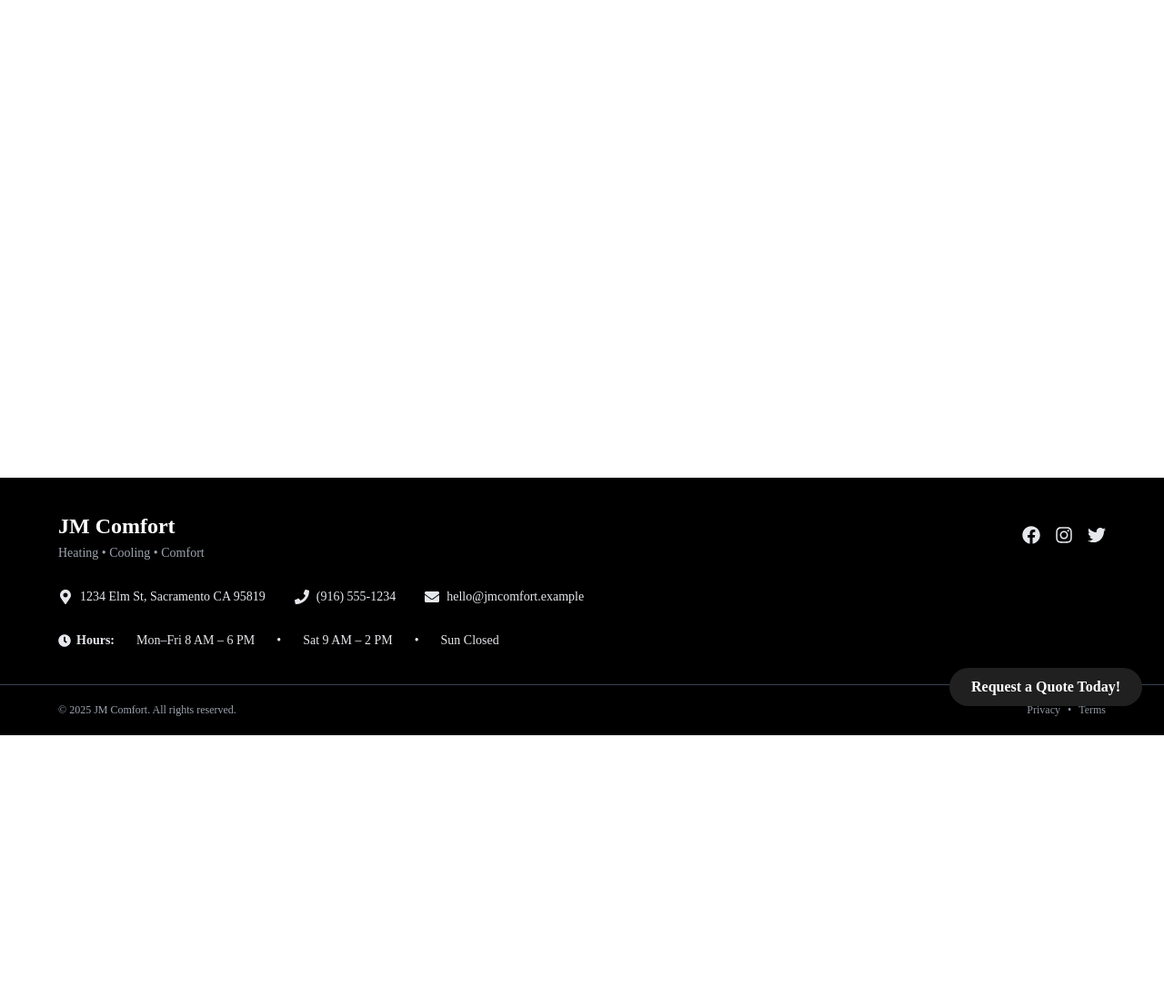
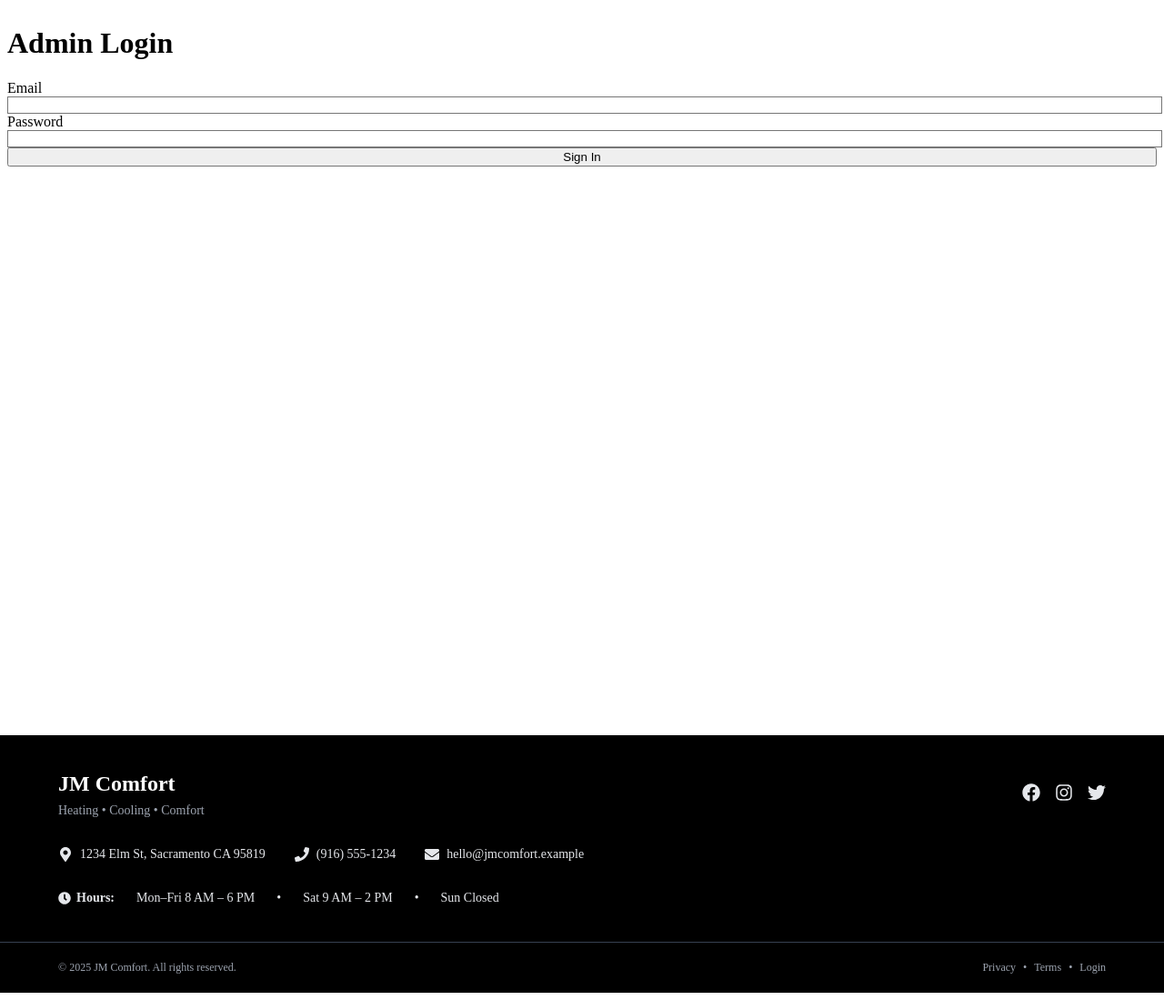
Before and after one commit to IbrahimAlj/JM-Comfort, a React (Vite) app in the folder client/: page /admin/login in a window 1280 px wide. Shown: the whole page at 91% size. Before the commit the page ends 816 px from the top, so only its background shows below. Built offline with nearby package versions, Linux system fonts and the light colour scheme.

Commit message:
# 49 Added a admin login page that only accepts valid credentials. You're able to logout and the cookies work so you can't just backarrow then frontarrow back into the login. NO CTA appears at bottom when logging in, though HTTP cookies might change the login, but this will be done in the backend

```diff
--- a/client/src/App.jsx
+++ b/client/src/App.jsx
@@ -9,6 +9,8 @@ import RequestQuote from "./pages/RequestQuote";
 import { Helmet } from 'react-helmet-async';
 import homeMeta from "./seo/homeMeta";
 import CTAFloatingButton from "./components/CallToActionBanner";
+import AdminRoutes from "./admin/AdminRoutes";
+
 
 function App() {
   return (
@@ -23,6 +25,8 @@ function App() {
             <Route path="/reviews" element={<Reviews />} />
             <Route path="/contact" element={<Contact />} />
             <Route path="/request-quote" element={<RequestQuote />} />
+            <Route path="/*" element={<AdminRoutes />} />
+
           </Routes>
         </div>
 
--- /dev/null
+++ b/client/src/admin/AdminRoutes.jsx
@@ -0,0 +1,51 @@
+// src/admin/AdminRoutes.jsx
+import { Routes, Route, Navigate, Link } from "react-router-dom";
+import Protected from "./Protected";
+import AdminLogin from "./pages/AdminLogin";
+import { getUser, logout } from "./Auth";
+
+function AdminDashboard() {
+  const user = getUser();
+  return (
+    <div className="p-6">
+      <h1 className="text-2xl font-semibold">Admin Dashboard</h1>
+      <p className="mt-2 text-gray-600">Signed in as {user?.email}</p>
+      <div className="mt-4 flex gap-3">
+        <Link className="underline" to="/admin/upload">Change Pictures</Link>
+        <button
+          className="border rounded px-3 py-1"
+          onClick={() => { logout(); window.location.href = "/admin/login"; }}
+        >
+          Logout
+        </button>
+      </div>
+    </div>
+  );
+}
+
+function AdminUpload() {
+  return (
+    <div className="p-6">
+      <h1 className="text-2xl font-semibold">Upload / Change Pictures</h1>
+      <p className="text-gray-600 mt-2">Wire this to your uploader when ready.</p>
+    </div>
+  );
+}
+
+export default function AdminRoutes() {
+  return (
+    <Routes>
+      {/* Public admin route */}
+      <Route path="/admin/login" element={<AdminLogin />} />
+
+      {/* Protected admin section */}
+      <Route element={<Protected />}>
+        <Route path="/admin" element={<AdminDashboard />} />
+        <Route path="/admin/upload" element={<AdminUpload />} />
+      </Route>
+
+      {/* Optional fallback */}
+      <Route path="*" element={<Navigate to="/admin/login" replace />} />
+    </Routes>
+  );
+}
--- /dev/null
+++ b/client/src/admin/Auth.js
@@ -0,0 +1,34 @@
+const TOKEN_KEY = "auth_token";
+const USER_KEY = "auth_user";
+// Constants for keys
+
+export async function login({ email, password }) {
+// Fake check for demo (replace with a real API like axios library later)
+  await new Promise(r => setTimeout(r, 250)); // delay to simulate network test, can REMOVE when backend is setup
+
+  if (email === "admin@example.com" && password === "password123") {
+    const fakeJwt = btoa(JSON.stringify({ sub: "admin", exp: Date.now() + 60*60*1000 }));
+    localStorage.setItem(TOKEN_KEY, fakeJwt);
+    localStorage.setItem(USER_KEY, JSON.stringify({ email }));
+    return { token: fakeJwt, user: { email } };
+  }
+
+  const err = new Error("Invalid email or password");
+  err.status = 401;
+  throw err;
+
+}
+
+export function getToken() {
+  return localStorage.getItem(TOKEN_KEY);
+}
+
+export function getUser() {
+  const raw = localStorage.getItem(USER_KEY);
+  return raw ? JSON.parse(raw) : null;
+}
+
+export function logout() {
+  localStorage.removeItem(TOKEN_KEY);
+  localStorage.removeItem(USER_KEY);
+}
--- /dev/null
+++ b/client/src/admin/Protected.jsx
@@ -0,0 +1,8 @@
+import { Navigate, Outlet, useLocation } from "react-router-dom";
+import { getToken } from "./Auth";
+
+export default function ProtectedRoute() {
+  const location = useLocation();
+  const authed = !!getToken();
+  return authed ? <Outlet /> : <Navigate to="/admin/login" replace state={{ from: location }} />;
+}
--- /dev/null
+++ b/client/src/admin/pages/AdminLogin.jsx
@@ -0,0 +1,48 @@
+import { useState } from "react";
+import { useLocation, useNavigate } from "react-router-dom";
+import { login } from "../Auth";
+
+export default function AdminLogin() {
+  const [email, setEmail] = useState("");
+  const [password, setPassword] = useState("");
+  const [error, setError] = useState("");
+  const [busy, setBusy] = useState(false);
+  const navigate = useNavigate();
+  const from = useLocation().state?.from?.pathname || "/admin";
+
+  async function onSubmit(e) {
+    e.preventDefault();
+    setError("");
+    setBusy(true);
+    try {
+      await login({ email, password });
+      navigate(from, { replace: true });
+    } catch (err) {
+      setError(err.message || "Login failed");
+    } finally {
+      setBusy(false);
+    }
+  }
+
+  return (
+    <div className="min-h-screen flex justify-center bg-gray-50 p-12">
+
+
+      <form onSubmit={onSubmit} className="w-full max-w-sm bg-white p-6 rounded-xl shadow">
+        <h1 className="text-xl font-semibold mb-4">Admin Login</h1>
+        {error && <p className="mb-3 text-sm text-red-600">{error}</p>}
+        <label className="block text-sm mb-1">Email</label>
+        <input className="w-full mb-3 border rounded px-3 py-2" type="email"
+               value={email} onChange={e=>setEmail(e.target.value)} required />
+        <label className="block text-sm mb-1">Password</label>
+        <input className="w-full mb-4 border rounded px-3 py-2" type="password"
+               value={password} onChange={e=>setPassword(e.target.value)} required />
+        <button disabled={busy} className="w-full bg-indigo-600 text-white py-2 rounded">
+          {busy ? "Signing in…" : "Sign In"}
+        </button>
+        <p className="mt-3 text-xs text-gray-500">
+        </p>
+      </form>
+    </div>
+  );
+}
--- a/client/src/components/CallToActionBanner.jsx
+++ b/client/src/components/CallToActionBanner.jsx
@@ -4,7 +4,7 @@ export default function CTAFloatingButton() { // can change function name, but c
     const { pathname } = useLocation();
 
     // avoid redundancy, so it doesn't appear on the request-quote page
-    if (pathname === "/request-quote") return null;
+    if (pathname === "/request-quote" || pathname.startsWith("/admin")) return null;
 
     return (
     <div
--- a/client/src/components/Footer.jsx
+++ b/client/src/components/Footer.jsx
@@ -137,19 +137,30 @@ export default function Footer() {
         }}>
           <p style={{ margin: 0 }}>© {new Date().getFullYear()} JM Comfort. All rights reserved.</p>
           <div style={{ display: 'flex', gap: '8px' }}>
-            <Link to="/privacy"
+
+          {/* Privacy (placeholder - add page ref once created) */}
+            <span style={{ color: '#9CA3AF' }}>
+              Privacy
+
+            </span>
+            <span>•</span>
+
+          {/* Terms (placeholder - add page ref once created) */}
+            <span style={{ color: '#9CA3AF' }}>
+
+              Terms
+            </span>
+            <span>•</span>
+
+          {/* Admin Login Link */}
+          {/* We'll do this for Privacy and Terms, same format just once they have a working link */}
+            <Link to="/admin/login"
                   style={{ color: '#9CA3AF', textDecoration: 'none', transition: 'color 0.2s' }}
                   onMouseOver={(e) => e.target.style.color = 'white'}
                   onMouseOut={(e) => e.target.style.color = '#9CA3AF'}>
-              Privacy
-            </Link>
-            <span>•</span>
-            <Link to="/terms"
-                  style={{ color: '#9CA3AF', textDecoration: 'none', transition: 'color 0.2s' }}
-                  onMouseOver={(e) => e.target.style.color = 'white'}
-                  onMouseOut={(e) => e.target.style.color = '#9CA3AF'}>
-              Terms
-            </Link>
+              Login
+          </Link>
+
           </div>
         </div>
       </div>
--- /dev/null
+++ b/package.json
@@ -0,0 +1,5 @@
+{
+  "dependencies": {
+    "react-router-dom": "^7.9.6"
+  }
+}
```
Also changed, not shown: 1 other file (tests, documents, lock files or other folders).
